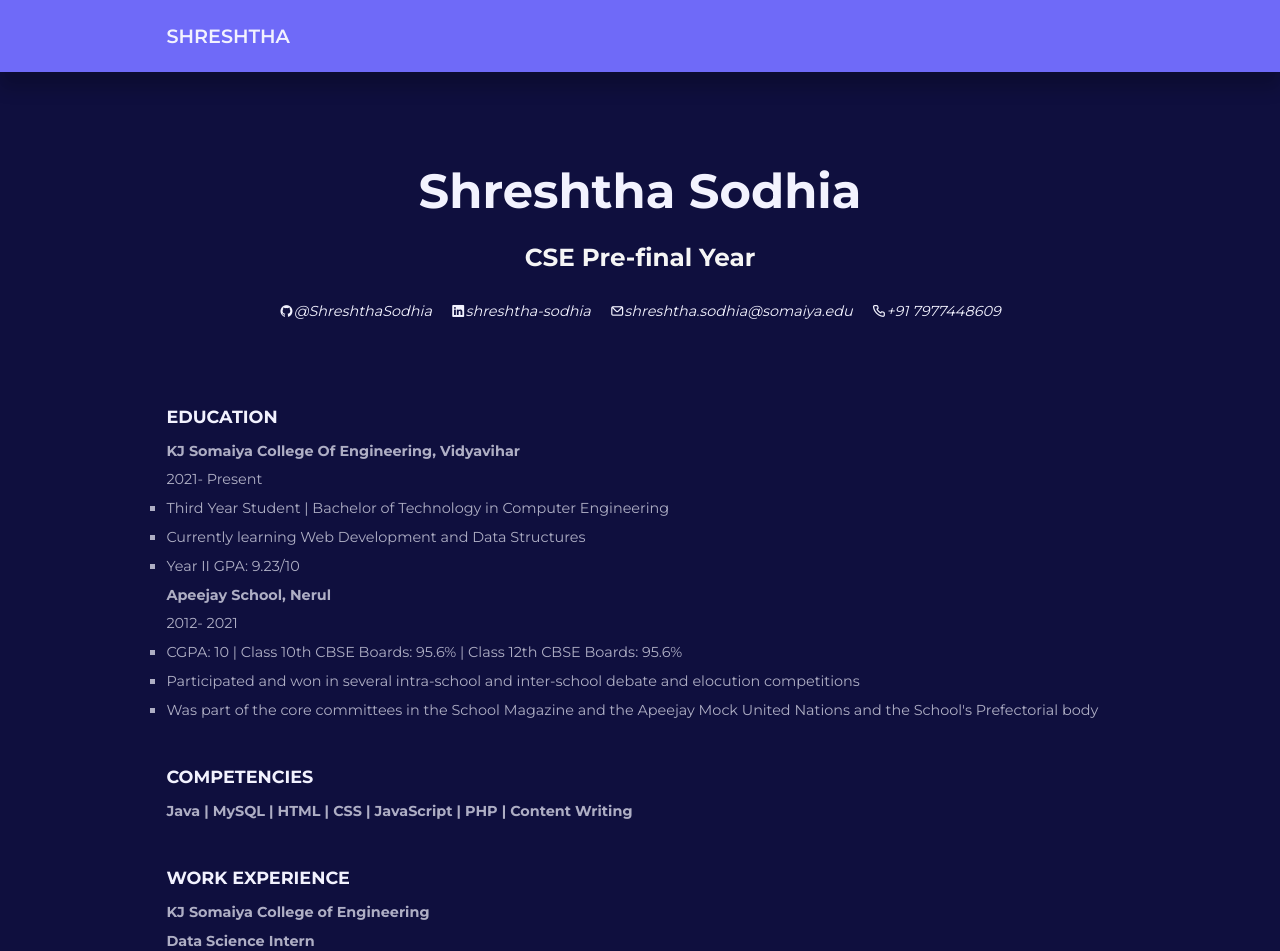
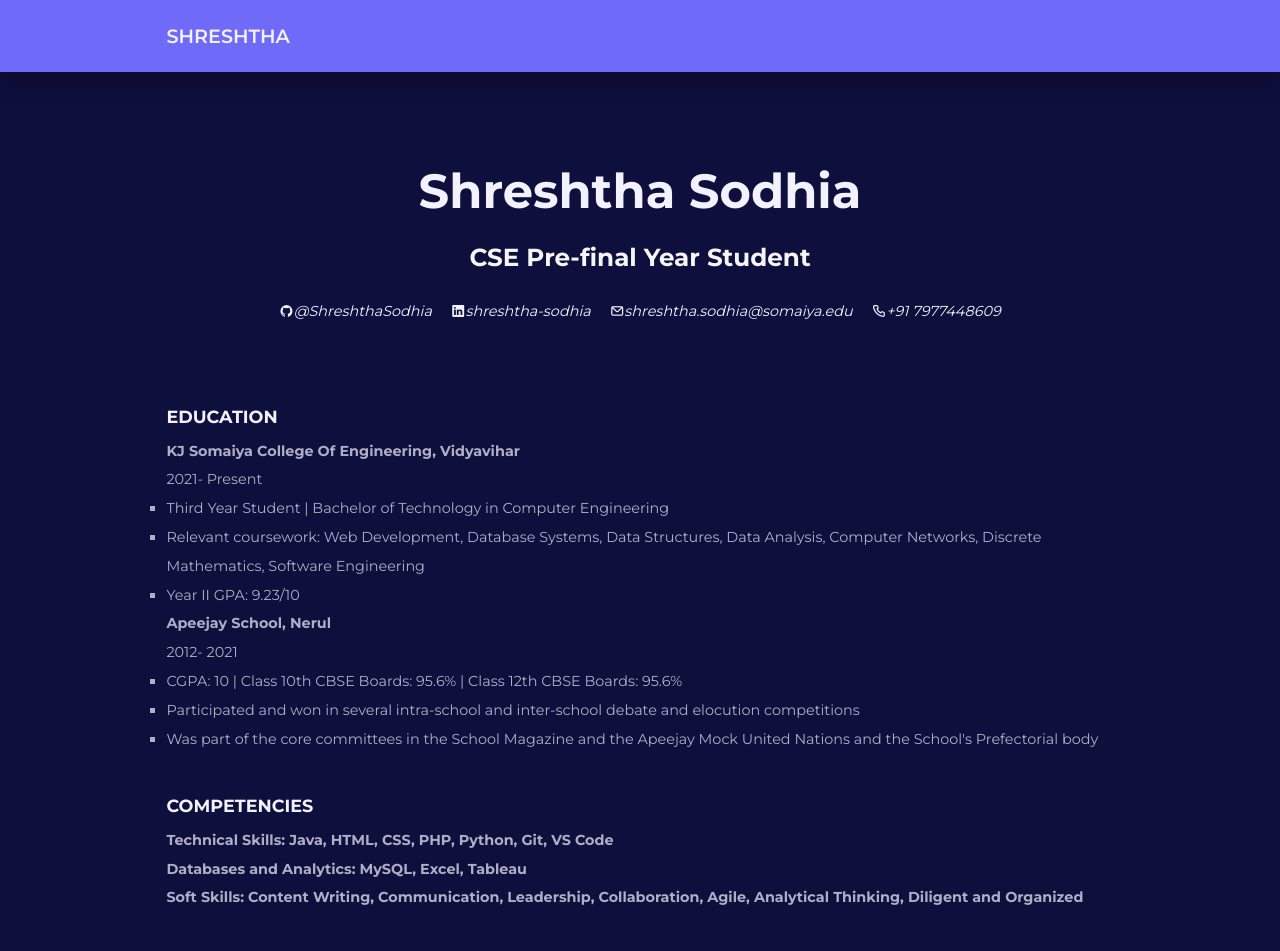
Before and after one commit to ShreshthaSodhia/Shreshtha, a plain HTML site: page index.html in a window 1280 px wide. Shown: the top 951 px of the page. Drawn offline with nearby package versions, Linux system fonts and the light colour scheme; a script that the page names is missing.

Commit message:
Update index.html

```diff
--- a/index.html
+++ b/index.html
@@ -22,30 +22,12 @@
     <nav>
       <div class="container nav__container">
         <a href="index.html" class="nav__logo">SHRESHTHA</a>
-        <!--<ul class="nav__items">
-          <li><a href="blog.html">Blog</a></li>
-          <li><a href="about.html">About</a></li>
-          <li><a href="services.html">Terms of Service</a></li>
-          <li><a href="contact.html">Contact Us</a></li>
-          <li><a href="signin.html">SignIn</a></li>
-          <li class="nav__profile">
-            <div class="avatar">
-              <img src="./images/avatar1.jpg" alt="pfp" />
-            </div>
-            <ul>
-              <li><a href="dashboard.html">Dashboard</a></li>
-              <li><a href="logout.html">Logout</a></li>
-            </ul>
-          </li>
-        </ul>-->
-        <!--<button id="open__nav-btn"><i class="uil uil-bars"></i></button>
-        <button id="close__nav-btn"><i class="uil uil-multiply"></i></button>-->
       </div>
     </nav>
     <!--============================= NAV END =============================-->
     <section class="container team__container">
       <h1>Shreshtha Sodhia</h1>
-      <h6>CSE Pre-final Year</h6>
+      <h6>CSE Pre-final Year Student</h6>
     </section>
 
     <section class="container resume__container">
@@ -62,7 +44,7 @@
       <p> 2021- Present </p>
       <ul>
         <li>Third Year Student | Bachelor of Technology in Computer Engineering</li>
-        <li>Currently learning Web Development and Data Structures</li>
+        <li>Relevant coursework: Web Development, Database Systems, Data Structures, Data Analysis, Computer Networks, Discrete Mathematics, Software Engineering</li>
         <li>Year II GPA: 9.23/10 </li>
       </ul>
 
@@ -76,7 +58,9 @@
       <br>
 
       <h3> COMPETENCIES </h3>
-      <p style="font-weight: bold;"> Java | MySQL | HTML | CSS | JavaScript | PHP | Content Writing</p>
+      <p style="font-weight: bold;">Technical Skills: Java, HTML, CSS, PHP, Python, Git, VS Code</p>
+      <p style="font-weight: bold;">Databases and Analytics: MySQL, Excel, Tableau</p>
+      <p style="font-weight: bold;">Soft Skills: Content Writing, Communication, Leadership, Collaboration, Agile, Analytical Thinking, Diligent and Organized</p>
       <br>
 
       <h3> WORK EXPERIENCE </h3>
@@ -118,56 +102,11 @@
     <!--============================= FOOTER START =============================-->
     <footer>
         <div class="footer__socials">
-          <a href="https://www.youtube.com"><i class="uil uil-youtube"></i></a>
           <a href="https://www.facebook.com"><i class="uil uil-facebook"></i></a>
           <a href="https://www.instagram.com"><i class="uil uil-instagram"></i></a>
           <a href="https://www.linkedin.com"><i class="uil uil-linkedin"></i></a>
-          <a href="https://twitter.com"><i class="uil uil-twitter"></i></a>
         </div>
         <div class="container footer__container">
-          <!--<article>
-            <h4>Categories</h4>
-            <ul>
-              <li><a href="">Shows</a></li>
-              <li><a href="">Health</a></li>
-
-              <li><a href="">Travel</a></li>
-              <li><a href="">Music</a></li>
-              <li><a href="">Science & Technology</a></li>
-              <li><a href="">Food</a></li>
-            </ul>
-          </article>
-
-          <article>
-            <h4>Support</h4>
-            <ul>
-              <li><a href="contact.html">Online Support</a></li>
-              <li><a href="contact.html">Call Us</a></li>
-              <li><a href="contact.html">Email Us</a></li>
-              <li><a href="contact.html">Location</a></li>
-            </ul>
-          </article>
-
-          <article>
-            <h4>Blog</h4>
-            <ul>
-              <li><a href="">Safety</a></li>
-              <li><a href="">Repair</a></li>
-              <li><a href="">Recent</a></li>
-              <li><a href="">Popular</a></li>
-              <li><a href="">Categories</a></li>
-            </ul>
-          </article>
-
-          <article>
-            <h4>Permalinks</h4>
-            <ul>
-              <li><a href="index.html">Home</a></li>              <li><a href="blog.html">Blog</a></li>
-              <li><a href="about.html">About</a></li>
-              <li><a href="services.html">Terms of Service</a></li>
-              <li><a href="contact.html">Contact Us</a></li>
-            </ul>
-          </article>-->
         </div>
         <div class="footer__copyright">
           <small>Copyright &copy; SHRESHTHA</small>
```
